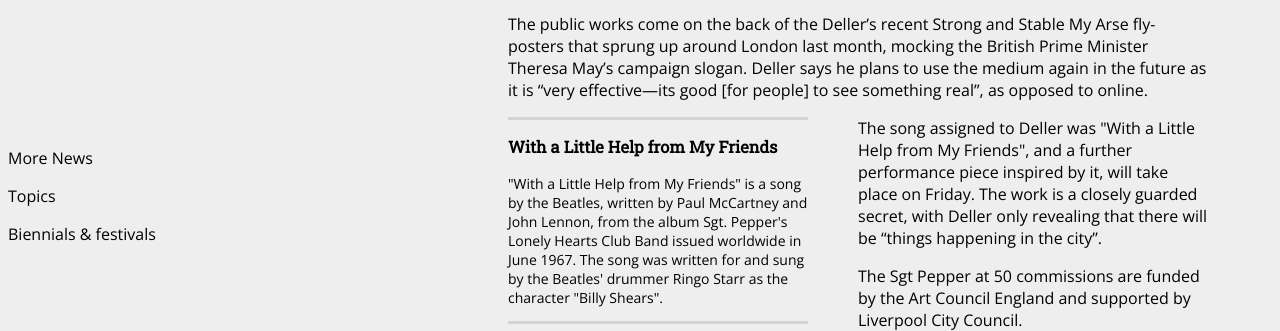
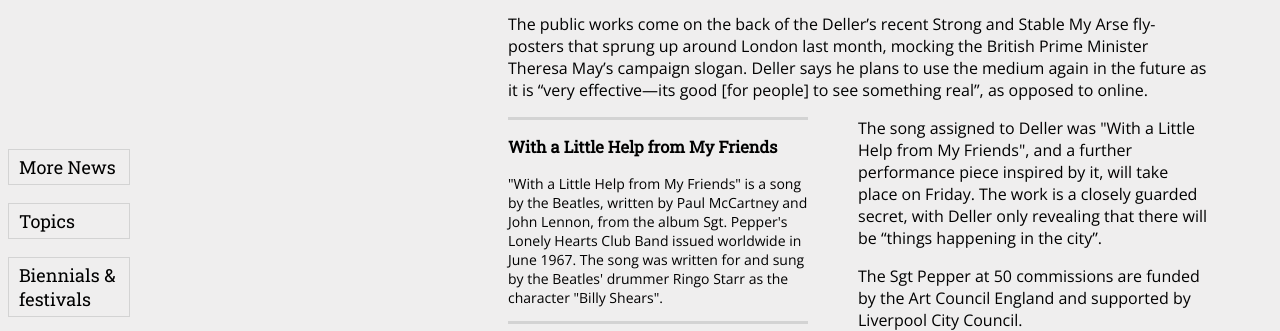
Before and after one commit to mozaican/Web-Projects, a plain HTML site: page beatles/index.html in a window 1280 px wide. Shown: the part 1362-1693 px from the top of the page. Drawn offline with nearby package versions, Linux system fonts and the light colour scheme.

Commit message:
added footer style

```diff
--- a/beatles/style.css
+++ b/beatles/style.css
@@ -45,6 +45,7 @@ a:hover
 main
 {
 	max-width: 700px;
+	min-height: 900px;
 	position: relative;
 	top: 200px;
 	left: 500px;
@@ -84,3 +85,18 @@ aside {
 	border-bottom: 3px solid #D3D3D3;
 	font-size: 14px;
 }
+
+footer
+{
+	position: relative;
+	height: 150px;
+}
+
+footer p
+{
+	border: 1px solid #D3D3D3;
+	font-family: 'Roboto Slab', serif;
+	font-size: 18px;
+	padding: 5px 10px 5px 10px;
+	width: 100px;
+}
```
